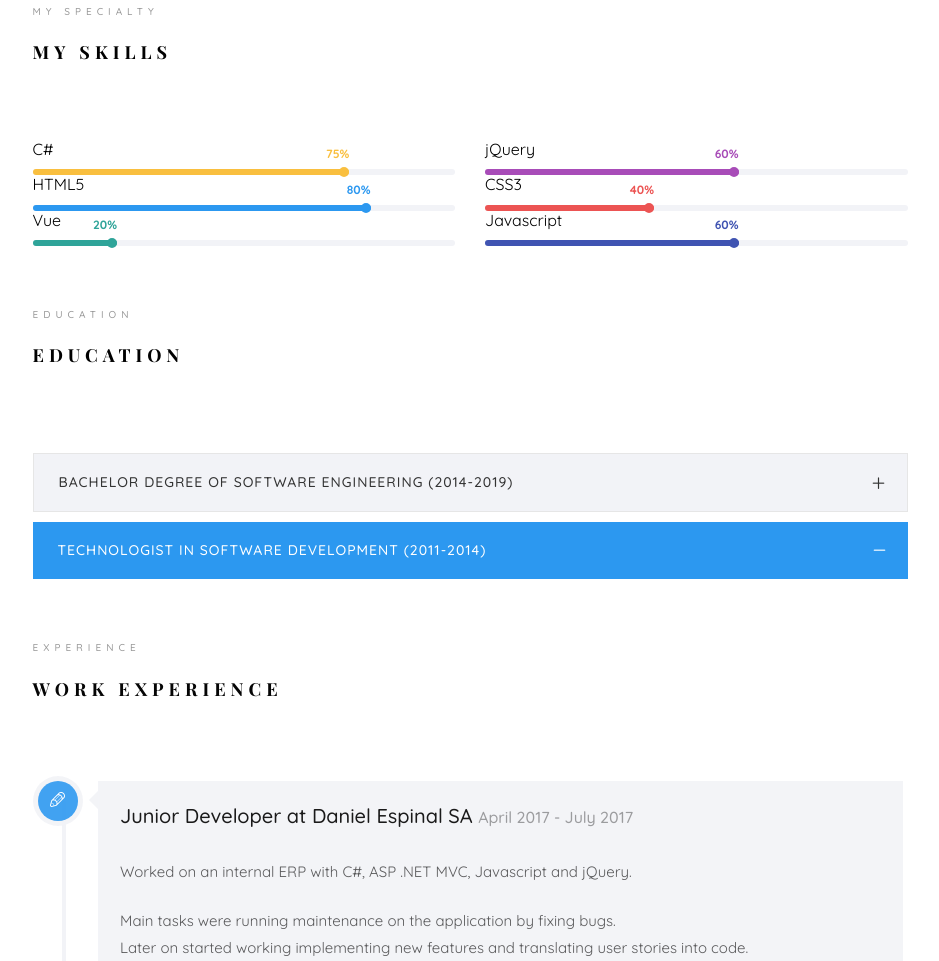
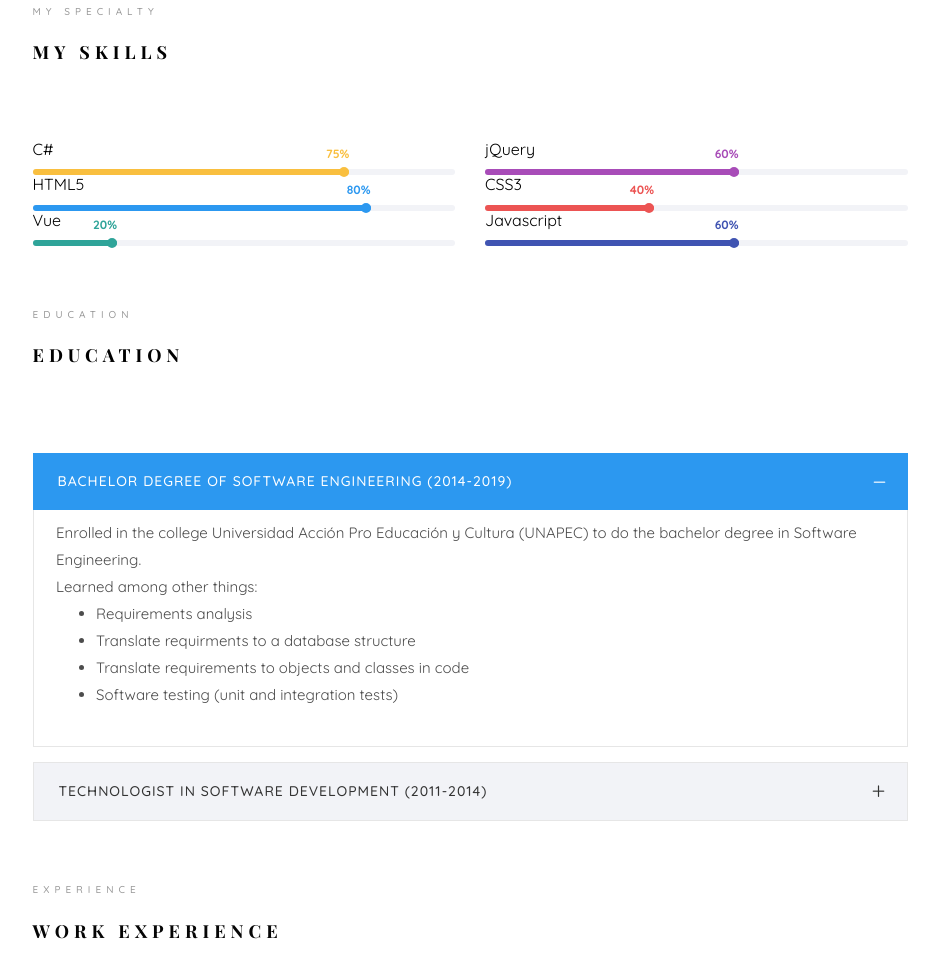
Before and after one commit to jpozo20/jpozo20.github.io, a plain HTML site: page index.html in a window 1280 px wide. Shown: the part 1839-2800 px from the top of the page, without its empty margins (320-1259 px from the left). Drawn offline with nearby package versions, Linux system fonts and the light colour scheme; files whose address does not match are found by name; a web font is replaced by a local one.

Commit message:
Make latest education selected by default

```diff
--- a/index.html
+++ b/index.html
@@ -303,15 +303,14 @@
 								<div class="fancy-collapse-panel">
 									<div class="panel-group" id="accordion" role="tablist" aria-multiselectable="true">
 										<div class="panel panel-default">
-											<div class="panel-heading" role="tab" id="headingTwo">
+											<div class="panel-heading" role="tab" id="headingOne">
 												<h4 class="panel-title">
-													<a class="collapsed" data-toggle="collapse" data-parent="#accordion" href="#collapseTwo" aria-expanded="false"
-													 aria-controls="collapseTwo">
+													<a data-toggle="collapse" data-parent="#accordion" href="#collapseOne" aria-expanded="true"  aria-controls="collapseOne">
 													 Bachelor Degree of Software Engineering (2014-2019)
 													</a>
 												</h4>
 											</div>
-											<div id="collapseTwo" class="panel-collapse collapse" role="tabpanel" aria-labelledby="headingTwo">
+											<div id="collapseOne" class="panel-collapse in collapse show" role="tabpanel" aria-labelledby="headingOne">
 												<div class="panel-body">
 													Enrolled in the college Universidad Acción Pro Educación y Cultura (UNAPEC) to do the bachelor degree in Software Engineering. <br>
 													Learned among other things:
@@ -325,14 +324,14 @@
 											</div>
 										</div>
 										<div class="panel panel-default">
-											<div class="panel-heading" role="tab" id="headingOne">
+											<div class="panel-heading" role="tab" id="headingTwo">
 												<h4 class="panel-title">
-													<a data-toggle="collapse" data-parent="#accordion" href="#collapseOne" aria-expanded="true" aria-controls="collapseOne">
+													<a class="collapsed" data-toggle="collapse" data-parent="#accordion" href="#collapseTwo" aria-expanded="false" aria-controls="collapseTwo">
 														Technologist in Software Development  (2011-2014)
 													</a>
 												</h4>
 											</div>
-											<div id="collapseOne" class="panel-collapse collapse in" role="tabpanel" aria-labelledby="headingOne">
+											<div id="collapseTwo" class="panel-collapse collapse" role="tabpanel" aria-labelledby="headingTwo">
 												<div class="panel-body">
 													<div class="row">
 														<div class="col-md-12">
```
